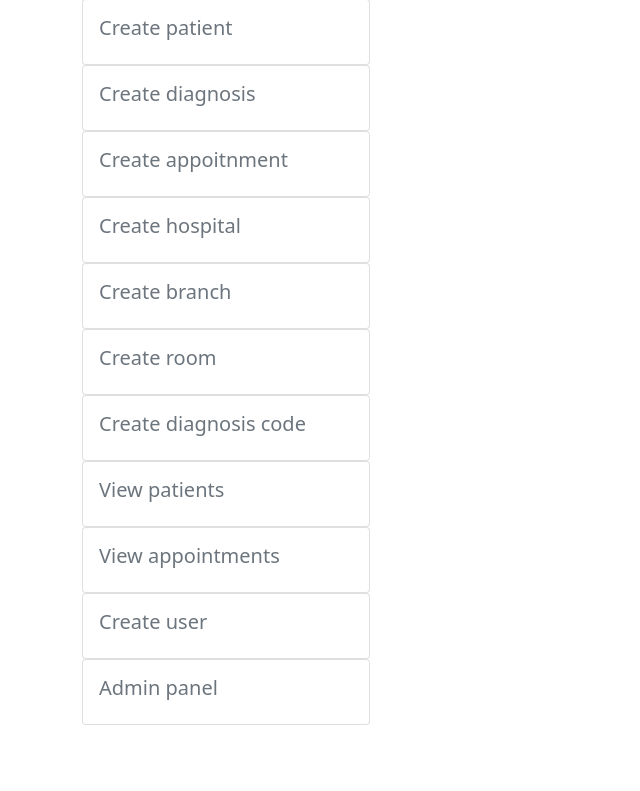
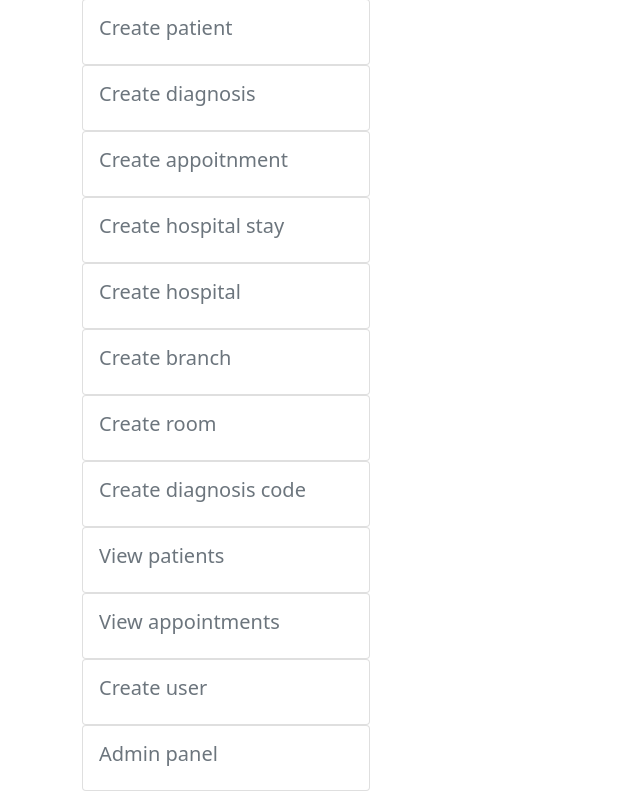
Before and after one commit to AcidSkull/projekt-medyczny, a Django app: page / in a window 1280 px wide. Shown: the part 153-944 px from the top of the page, without its empty margins (0-640 px from the left). Before the commit the page ends 878 px from the top, so only its background shows below. Run offline with Django 4.2, Linux system fonts and the light colour scheme; the visitor is signed in with stand-in values (Sample User, id 1).

Commit message:
Last minute fixes

```diff
--- a/adt/main/forms.py
+++ b/adt/main/forms.py
@@ -96,8 +96,8 @@ class RoomForm(forms.ModelForm):
 
 
 class HospitalStayForm(forms.ModelForm):
-    admission_date = DateField(widget=SelectDateWidget)
-    discharge_date = DateField(widget=SelectDateWidget)
+    admission_date = DateField(widget=DateInputButBetter)
+    discharge_date = DateField(widget=DateInputButBetter, required=False)
     doctor = ModelChoiceField(queryset=User.objects.filter(groups__name='Doctor'))
     patient = ModelChoiceField(queryset=Patient.objects.all())
     room = ModelChoiceField(queryset=Room.objects.all())
--- a/adt/main/templates/main/base.html
+++ b/adt/main/templates/main/base.html
@@ -28,6 +28,9 @@
                   {% endif %}
                   {% if perms.main.add_appointment %}
                   <a class="dropdown-item" href="/create/appointment">Create appointment</a>
+                  {% endif %}
+                  {% if perms.main.add_hospital %}
+                  <a class="dropdown-item" href="/create/hospitalstay">Create hospital stay</a>
                   {% endif %}
                   {% if perms.main.add_hospital %}
                   <a class="dropdown-item" href="/create/hospital">Create hospital</a>
--- a/adt/main/templates/main/home.html
+++ b/adt/main/templates/main/home.html
@@ -31,6 +31,17 @@
             <div class="card" style="width: 18rem;">
               <div class="card-body">
                 <h5 class="card-title">Create appoitnment</h5>
+              </div>
+            </div>
+        </a>
+    </div>
+    {% endif %}
+    {% if perms.main.add_hospitalstay %}
+    <div>
+        <a href="/create/hospitalstay" class="text-decoration-none link-secondary">
+            <div class="card" style="width: 18rem;">
+              <div class="card-body">
+                <h5 class="card-title">Create hospital stay</h5>
               </div>
             </div>
         </a>
--- a/adt/main/templates/main/list.html
+++ b/adt/main/templates/main/list.html
@@ -3,13 +3,13 @@
 {% block content %}
     <div class="card mt-2">
     {% for i in content %}
-        {% if i.first_name != '' %}
+<!--        {% if i.first_name != '' %}-->
             {% if name == 'patient' %}
                 <a href="patient/{{i.id}}" class="card-header" style="text-decoration: none; color: inherit"><strong> {{i}} </strong></a>
             {% elif name == 'appointment' %}
-                <a href="appointment/{{i.id}}" class="card-header" style="text-decoration: none; color: inherit"><strong> {{i}}, goal: {{i.goal_of_appointment}} </strong></a>
+                <a href="appointment/{{i.id}}" class="card-header" style="text-decoration: none; color: inherit"><strong> {{i}} </strong></a>
             {% endif %}
-        {% endif %}
+<!--        {% endif %}-->
     {% endfor %}
     </div>
 {% endblock %}
--- a/adt/main/views.py
+++ b/adt/main/views.py
@@ -134,7 +134,7 @@ def list(request, model_name):
 
     if model_name == 'appointment':
         content = obj.objects.filter(doctor=request.user.id)
-    else:
+    if request.user.is_superuser:
         content = obj.objects.all()
 
     return render(request, 'main/list.html', {'content': content, 'name': model_name})
```
